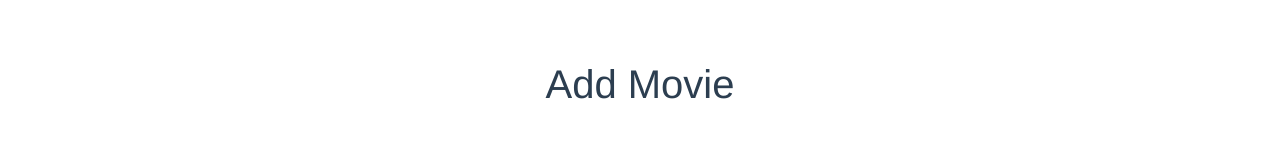
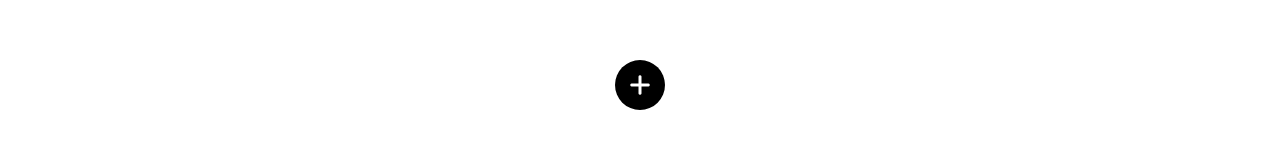
Before and after one commit to richardingwe/vue-lite-movies-app, a Vue app: page / in a window 1280 px wide. Shown: the top 160 px of the page. Built offline with nearby package versions, Linux system fonts and the light colour scheme.

Commit message:
added add button

```diff
--- a/src/App.vue
+++ b/src/App.vue
@@ -1,5 +1,6 @@
 <template>
-	<AddMovie />
+	<div class="add"><i class="fas fa-plus"></i></div>
+	<!-- <AddMovie /> -->
 	<Cards />
 	<!-- <section class="container">
 		<div class="row section">
@@ -127,6 +128,25 @@
 </script>
 
 <style>
+	.add {
+		width: 50px;
+		height: 50px;
+		margin: 0 auto;
+		background: black;
+		display: flex;
+		justify-content: center;
+		align-items: center;
+		border-radius: 50%;
+		transition: 200ms ease;
+	}
+
+	.add:hover {
+		transform: scale(1.3);
+	}
+
+	.add i {
+		color: white;
+	}
 	.section-1 {
 		height: 1000px;
 	}
```
